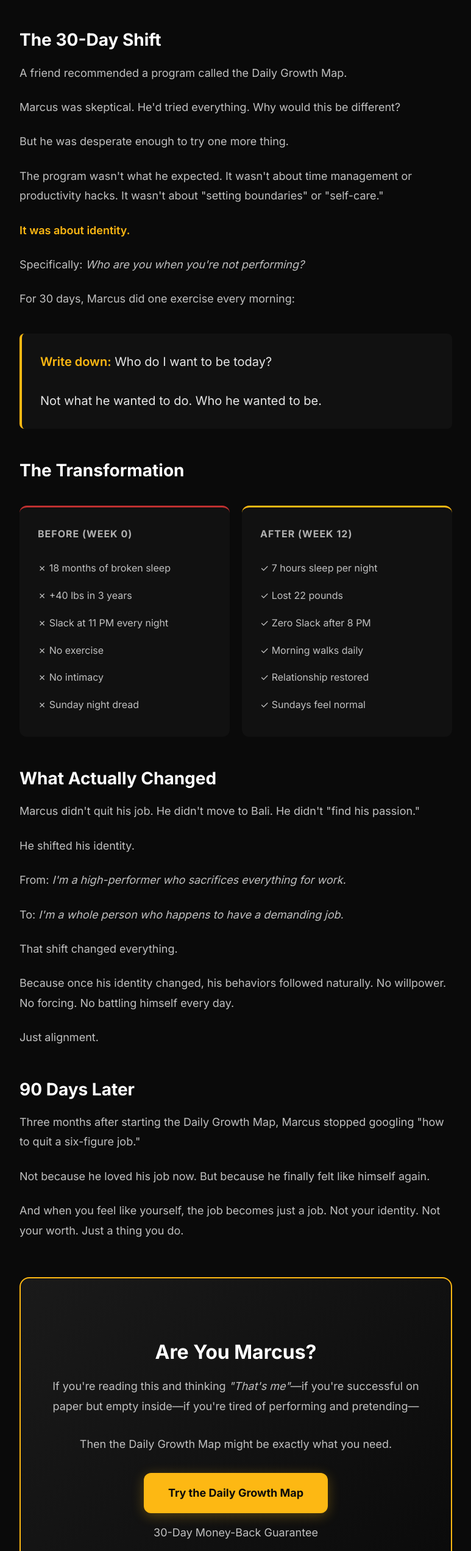
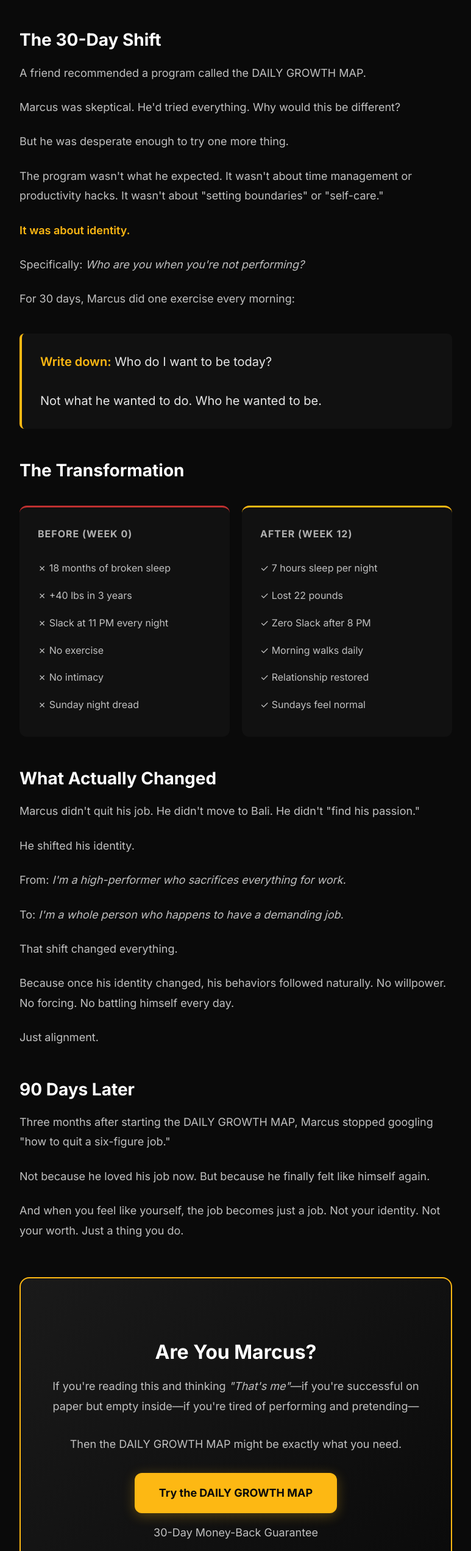
Before and after one commit to domco685/dgm-landers, a plain HTML site: page burnout-case-study/index.html in a window 1280 px wide. Shown: the part 4537-7080 px from the top of the page at 61% size, without its empty margins (253-1026 px from the left). Drawn offline with Linux system fonts and the light colour scheme.

Commit message:
Update CTA to dailygrowthmap.com and use DAILY GROWTH MAP (all caps)

```diff
--- a/burnout-case-study/index.html
+++ b/burnout-case-study/index.html
@@ -3,8 +3,8 @@
 <head>
     <meta charset="UTF-8">
     <meta name="viewport" content="width=device-width, initial-scale=1.0">
-    <title>Marcus Makes $280K and Wants to Quit - Daily Growth Map</title>
-    <meta name="description" content="VP at a Series C startup, $280K salary, and he googles 'how to quit a six-figure job' every Sunday. Here's what happened when he tried the Daily Growth Map.">
+    <title>Marcus Makes $280K and Wants to Quit - DAILY GROWTH MAP</title>
+    <meta name="description" content="VP at a Series C startup, $280K salary, and he googles 'how to quit a six-figure job' every Sunday. Here's what happened when he tried the DAILY GROWTH MAP.">
 
     <!-- Google Analytics - PLACEHOLDER: Add your GA4 ID -->
     <script async src="https://www.googletagmanager.com/gtag/js?id=G-6ZNWXLTWZK"></script>
@@ -349,7 +349,7 @@
 
             <h2>The 30-Day Shift</h2>
 
-            <p>A friend recommended a program called the Daily Growth Map.</p>
+            <p>A friend recommended a program called the DAILY GROWTH MAP.</p>
 
             <p>Marcus was skeptical. He'd tried everything. Why would this be different?</p>
 
@@ -413,7 +413,7 @@
 
             <h2>90 Days Later</h2>
 
-            <p>Three months after starting the Daily Growth Map, Marcus stopped googling "how to quit a six-figure job."</p>
+            <p>Three months after starting the DAILY GROWTH MAP, Marcus stopped googling "how to quit a six-figure job."</p>
 
             <p>Not because he loved his job now. But because he finally felt like himself again.</p>
 
@@ -422,8 +422,8 @@
             <div class="cta-box">
                 <h2>Are You Marcus?</h2>
                 <p>If you're reading this and thinking <em>"That's me"</em>—if you're successful on paper but empty inside—if you're tired of performing and pretending—</p>
-                <p>Then the Daily Growth Map might be exactly what you need.</p>
-                <a href="https://pages.dailygrowthmap.com/identity-shift?utm_source=advertorial&utm_content=case-study" class="cta-button">Try the Daily Growth Map</a>
+                <p>Then the DAILY GROWTH MAP might be exactly what you need.</p>
+                <a href="https://dailygrowthmap.com/identity-shift?utm_source=advertorial&utm_content=case-study" class="cta-button">Try the DAILY GROWTH MAP</a>
                 <p class="guarantee">30-Day Money-Back Guarantee</p>
             </div>
 
@@ -433,13 +433,13 @@
 
             <p>He needed to shift his identity.</p>
 
-            <p>And the Daily Growth Map gave him a proven system to do exactly that.</p>
+            <p>And the DAILY GROWTH MAP gave him a proven system to do exactly that.</p>
 
             <p>30 days. One shift per day. That's all it took.</p>
         </div>
 
         <div class="article-footer">
-            <p>The Daily Growth Map is a 30-day identity-shift program designed for high-achieving professionals who are successful on paper but empty inside. Created by Dom Coryell, former Facebook and Shopify executive who lost 100 pounds, quit drinking, and saved $180K by changing his identity instead of his habits.</p>
+            <p>The DAILY GROWTH MAP is a 30-day identity-shift program designed for high-achieving professionals who are successful on paper but empty inside. Created by Dom Coryell, former Facebook and Shopify executive who lost 100 pounds, quit drinking, and saved $180K by changing his identity instead of his habits.</p>
         </div>
     </div>
 
```
